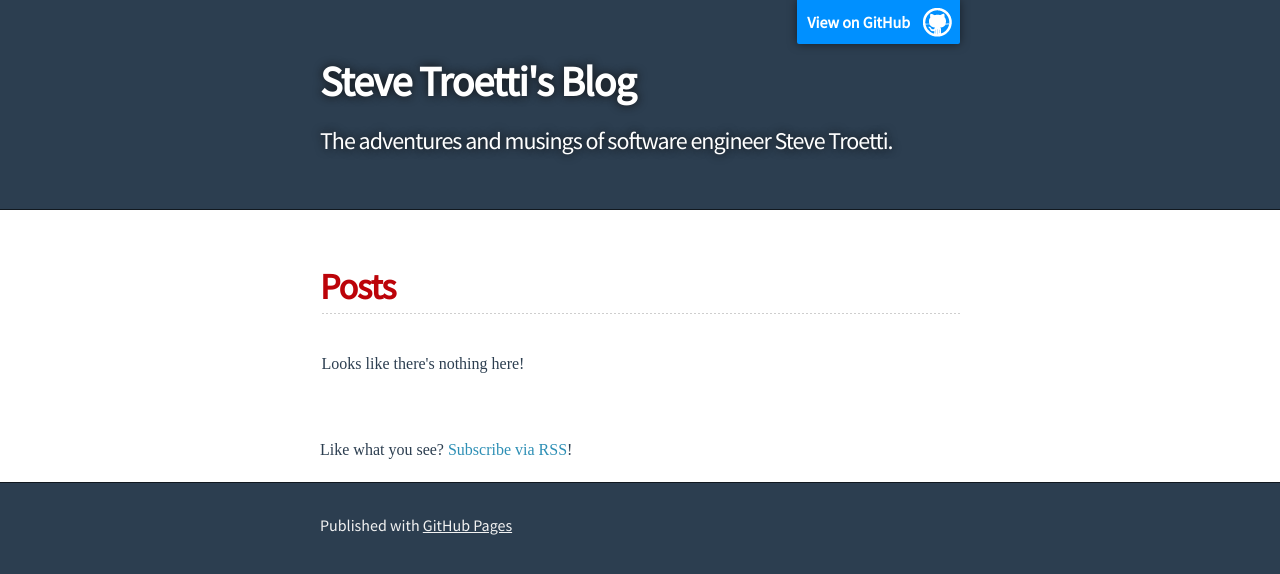
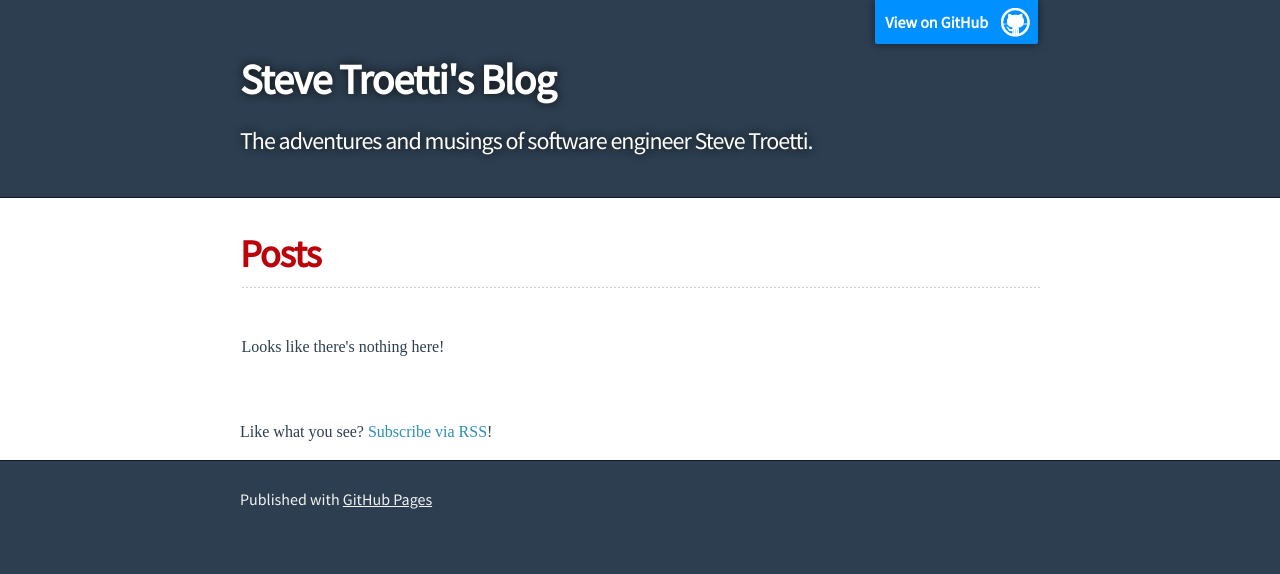
Before and after one commit to SteveXCIV/stevexciv.github.io, a Jekyll site: the page built from index.md, in a window 1280 px wide. Shown: the top 574 px of the page. Built offline with Jekyll 4.4.1, drawn with Linux system fonts in a browser that asks for light colours; some web fonts are replaced.

Commit message:
Change layouts to relative units

```diff
--- a/_sass/full-width.scss
+++ b/_sass/full-width.scss
@@ -8,8 +8,8 @@
 
 .inner {
   position: relative;
-  max-width: 640px;
-  padding: 20px 10px;
+  max-width: $content-max-width;
+  padding: 1em 0.6em;
   margin: 0 auto;
 }
 
@@ -34,7 +34,7 @@
 }
 
 #header_wrap .inner {
-  padding: 50px 10px 30px 10px;
+  padding: 3em 0.5em 1em 0.5em;
 }
 
 #project_title {
@@ -99,5 +99,5 @@
 }
 
 #main_content {
-  padding-top: 40px;
+  padding-top: 0.5em;
 }
--- a/_sass/layout.scss
+++ b/_sass/layout.scss
@@ -6,14 +6,14 @@
   box-sizing: border-box;
   color: $color;
   background: $body-background-color;
-  font-size: 16px;
+  font-size: $base-font-size;
   font-family: $body-font;
   line-height: 1.5;
   -webkit-font-smoothing: antialiased;
 }
 
 h1, h2, h3, h4, h5, h6 {
-  margin: 10px 0;
+  margin: 0.5em 0;
   font-weight: 700;
   color: $header-color;
   font-family: $header-font;
@@ -21,34 +21,34 @@
 }
 
 h1 {
-  font-size: 36px;
+  font-size: 2.4em;
   font-weight: 700;
 }
 
 h2 {
-  padding-bottom: 10px;
-  font-size: 32px;
+  padding-bottom: 0.4em;
+  font-size: 2.2em;
   background: url('../images/bg_hr.png') repeat-x bottom;
 }
 
-h2.section-title {
-    font-size: 36px;
+.section-title {
+    font-size: 2.4em;
 }
 
 h3 {
-  font-size: 24px;
+  font-size: 2em;
 }
 
 h4 {
-  font-size: 21px;
+  font-size: 1.8em;
 }
 
 h5 {
-  font-size: 18px;
+  font-size: 1.6em;
 }
 
 h6 {
-  font-size: 16px;
+  font-size: 1.4em;
 }
 
 p {
@@ -90,8 +90,8 @@
   text-decoration: underline;
 }
 
-.small {
-    font-size: 0.9em;
+small {
+    font-size: 90%;
 }
 
 em, cite {
@@ -131,7 +131,6 @@
   background-color: #fff;
 
   font-family: $code-font;
-  font-size: 14px;
 
   border-radius: 2px;
   -moz-border-radius: 2px;
@@ -139,7 +138,7 @@
 }
 
 pre {
-  padding: 10px;
+  padding: 0.5em;
   box-shadow: 0 0 5px rgba(0,0,0,.1);
   overflow: auto;
 }
@@ -155,20 +154,20 @@
 
 blockquote {
   color: #666;
-  margin-bottom: 20px;
-  padding: 0 0 0 20px;
+  margin-bottom: 1em;
+  padding: 0 0 0 1em;
   border-left: 3px solid #bbb;
 }
 
 
 ul, ol, dl {
-  margin-bottom: 15px
+  margin-bottom: 0.9em;
 }
 
 ul {
   list-style-position: inside;
   list-style: disc;
-  padding-left: 20px;
+  padding-left: 1em;
 }
 
 ul.post-list {
@@ -190,7 +189,7 @@
 ol {
   list-style-position: inside;
   list-style: decimal;
-  padding-left: 20px;
+  padding-left: 1em;
 }
 
 dl dt {
@@ -198,12 +197,12 @@
 }
 
 dl dd {
-  padding-left: 20px;
+  padding-left: 1em;
   font-style: italic;
 }
 
 dl p {
-  padding-left: 20px;
+  padding-left: 1em;
   font-style: italic;
 }
 
@@ -216,7 +215,7 @@
 
 table {
   border: 1px solid #373737;
-  margin-bottom: 20px;
+  margin-bottom: 1em;
   text-align: left;
  }
 
@@ -234,5 +233,5 @@
 
 form {
   background: #f2f2f2;
-  padding: 20px;
+  padding: 1em;
 }
--- a/_sass/variables.scss
+++ b/_sass/variables.scss
@@ -4,3 +4,6 @@
 $body-border-color:     darken($body-background-color, 15%);
 $header-color:          darken(#fc4349, 25%);
 $accent-color:          darken(#6dbcdb, 20%);
+
+$base-font-size: 16px;
+$content-max-width: 800px;
```
Also changed, not shown: _layouts/post.html (+5 -3 lines).
